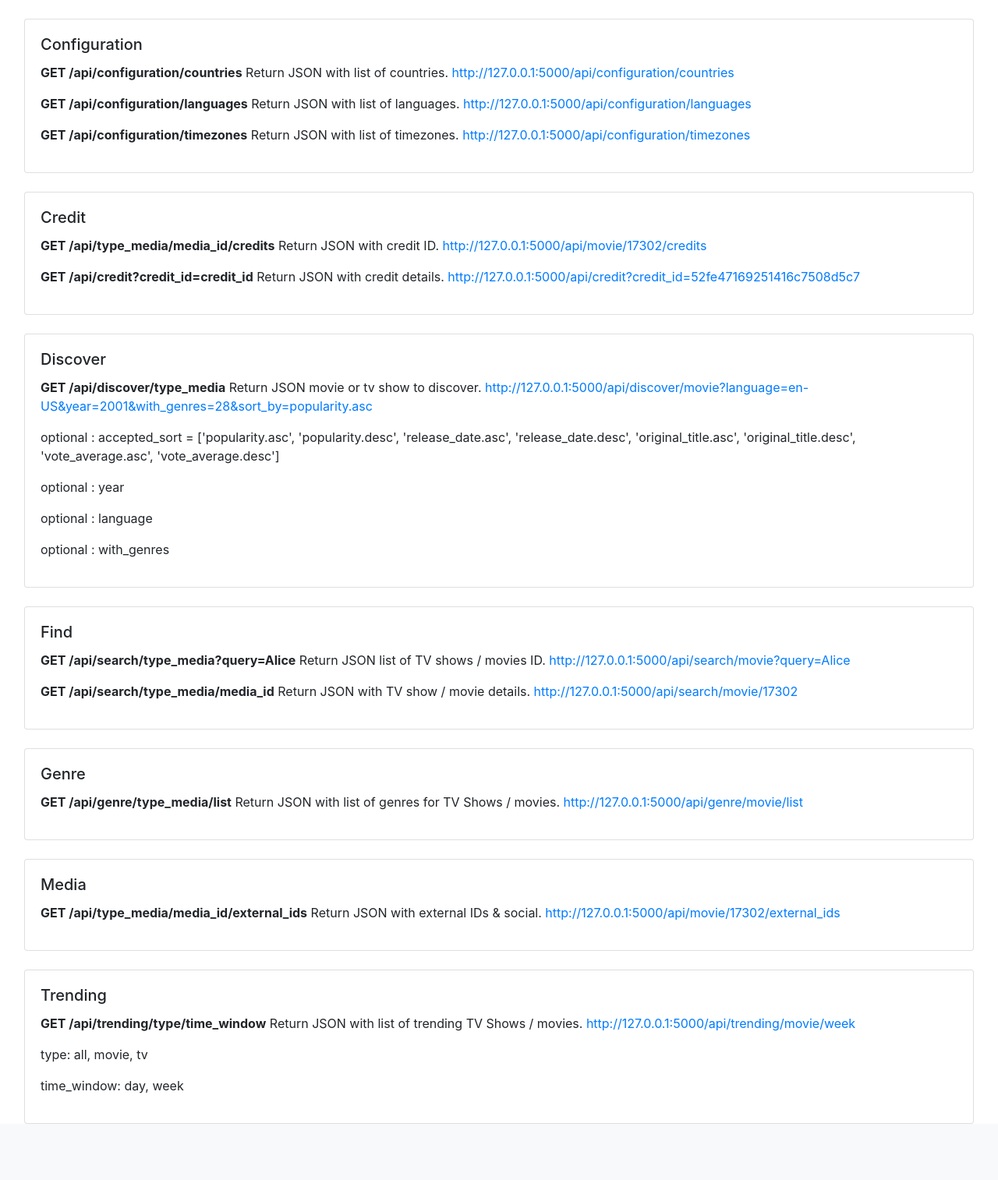
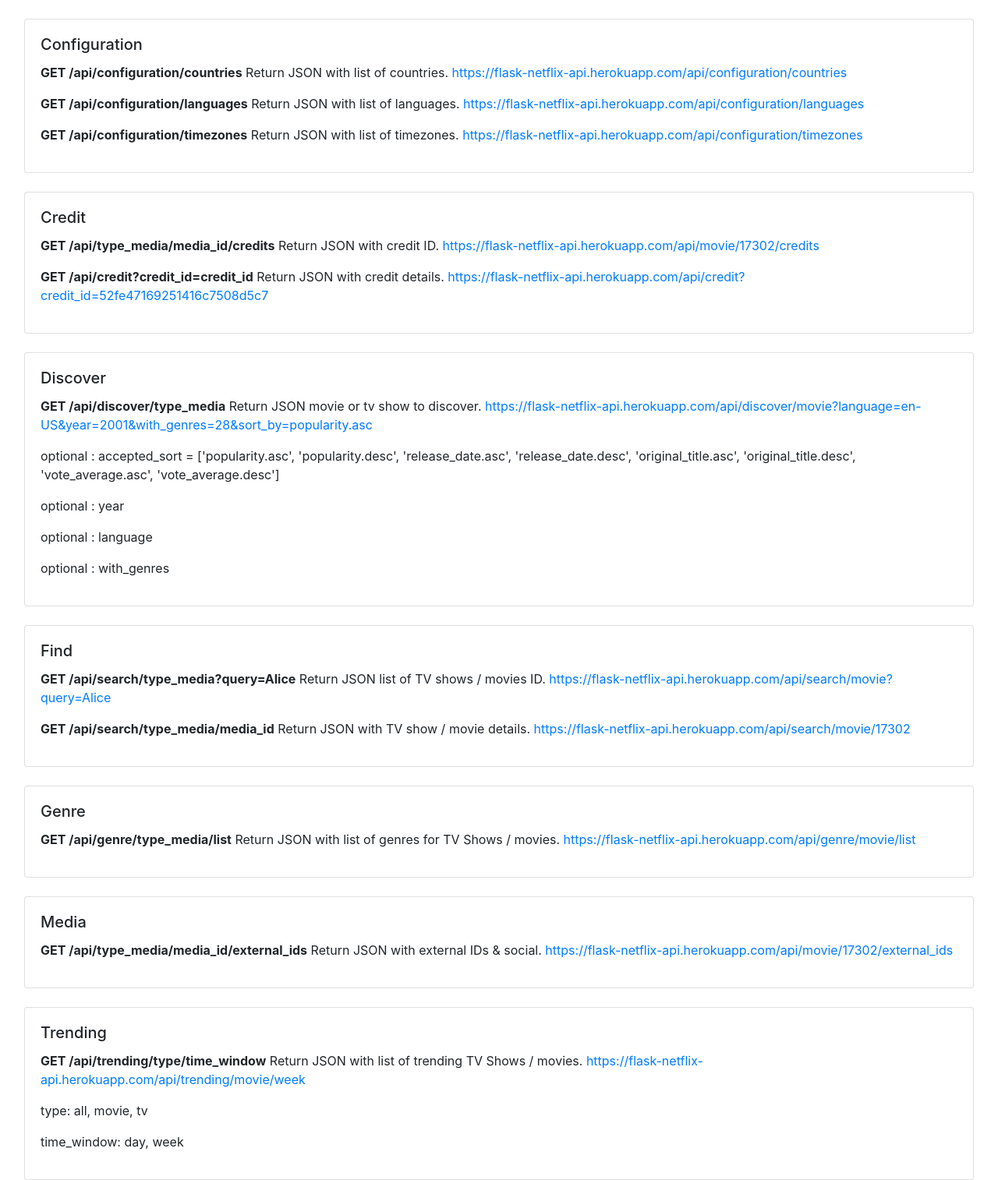
Before and after one commit to antoineGH/api_netflix, a Flask app: page / in a window 1280 px wide. Shown: the part 56-1570 px from the top of the page at 78% size. Before the commit the page ends 1498 px from the top, so only its background shows below. Run offline with Flask 2, Linux system fonts and the light colour scheme; some libraries are stand-ins or nearby versions.

Commit message:
update documentation url

```diff
--- a/templates/documentation.html
+++ b/templates/documentation.html
@@ -44,9 +44,9 @@
 					<div class="card">
 						<div class="card-body">
 							<h5 class="card-title">Configuration</h5>
-							<p><span style='font-weight: 675;'>GET /api/configuration/countries</span> Return JSON with list of countries. <a href="http://127.0.0.1:5000/api/configuration/countries" class="card-link">http://127.0.0.1:5000/api/configuration/countries</a></p>
-							<p><span style='font-weight: 675;'>GET /api/configuration/languages</span> Return JSON with list of languages. <a href="http://127.0.0.1:5000/api/configuration/languages" class="card-link">http://127.0.0.1:5000/api/configuration/languages</a></p>
-							<p><span style='font-weight: 675;'>GET /api/configuration/timezones</span> Return JSON with list of timezones. <a href="http://127.0.0.1:5000/api/configuration/timezones" class="card-link">http://127.0.0.1:5000/api/configuration/timezones</a></p>
+							<p><span style='font-weight: 675;'>GET /api/configuration/countries</span> Return JSON with list of countries. <a href="https://flask-netflix-api.herokuapp.com/api/configuration/countries" class="card-link">https://flask-netflix-api.herokuapp.com/api/configuration/countries</a></p>
+							<p><span style='font-weight: 675;'>GET /api/configuration/languages</span> Return JSON with list of languages. <a href="https://flask-netflix-api.herokuapp.com/api/configuration/languages" class="card-link">https://flask-netflix-api.herokuapp.com/api/configuration/languages</a></p>
+							<p><span style='font-weight: 675;'>GET /api/configuration/timezones</span> Return JSON with list of timezones. <a href="https://flask-netflix-api.herokuapp.com/api/configuration/timezones" class="card-link">https://flask-netflix-api.herokuapp.com/api/configuration/timezones</a></p>
 						</div>
 					</div>
 				</div>
@@ -58,8 +58,8 @@
 					<div class="card">
 						<div class="card-body">
 							<h5 class="card-title">Credit</h5>
-                            <p><span style='font-weight: 675;'>GET /api/type_media/media_id/credits</span> Return JSON with credit ID. <a href="http://127.0.0.1:5000/api/movie/17302/credits" class="card-link">http://127.0.0.1:5000/api/movie/17302/credits</a></p>
-                            <p><span style='font-weight: 675;'>GET /api/credit?credit_id=credit_id</span> Return JSON with credit details. <a href="http://127.0.0.1:5000/api/credit?credit_id=52fe47169251416c7508d5c7" class="card-link">http://127.0.0.1:5000/api/credit?credit_id=52fe47169251416c7508d5c7</a></p>
+                            <p><span style='font-weight: 675;'>GET /api/type_media/media_id/credits</span> Return JSON with credit ID. <a href="https://flask-netflix-api.herokuapp.com/api/movie/17302/credits" class="card-link">https://flask-netflix-api.herokuapp.com/api/movie/17302/credits</a></p>
+                            <p><span style='font-weight: 675;'>GET /api/credit?credit_id=credit_id</span> Return JSON with credit details. <a href="https://flask-netflix-api.herokuapp.com/api/credit?credit_id=52fe47169251416c7508d5c7" class="card-link">https://flask-netflix-api.herokuapp.com/api/credit?credit_id=52fe47169251416c7508d5c7</a></p>
 						</div>
 					</div>
 				</div>
@@ -71,7 +71,7 @@
 					<div class="card">
 						<div class="card-body">
 							<h5 class="card-title">Discover</h5>
-                            <p><span style='font-weight: 675;'>GET /api/discover/type_media</span> Return JSON movie or tv show to discover. <a href="http://127.0.0.1:5000/api/discover/movie?language=en-US&year=2001&with_genres=28&sort_by=popularity.asc" class="card-link">http://127.0.0.1:5000/api/discover/movie?language=en-US&year=2001&with_genres=28&sort_by=popularity.asc</a></p>
+                            <p><span style='font-weight: 675;'>GET /api/discover/type_media</span> Return JSON movie or tv show to discover. <a href="https://flask-netflix-api.herokuapp.com/api/discover/movie?language=en-US&year=2001&with_genres=28&sort_by=popularity.asc" class="card-link">https://flask-netflix-api.herokuapp.com/api/discover/movie?language=en-US&year=2001&with_genres=28&sort_by=popularity.asc</a></p>
                             <p>optional : accepted_sort = ['popularity.asc', 'popularity.desc', 'release_date.asc', 'release_date.desc',  'original_title.asc', 'original_title.desc', 'vote_average.asc', 'vote_average.desc']</p>
                             <p>optional : year</p>
                             <p>optional : language</p>
@@ -87,8 +87,8 @@
 					<div class="card">
 						<div class="card-body">
 							<h5 class="card-title">Find</h5>
-                            <p><span style='font-weight: 675;'>GET /api/search/type_media?query=Alice</span> Return JSON list of TV shows / movies ID. <a href="http://127.0.0.1:5000/api/search/movie?query=Alice" class="card-link">http://127.0.0.1:5000/api/search/movie?query=Alice</a></p>
-                            <p><span style='font-weight: 675;'>GET /api/search/type_media/media_id</span> Return JSON with TV show / movie details. <a href="http://127.0.0.1:5000/api/search/movie/17302" class="card-link">http://127.0.0.1:5000/api/search/movie/17302</a></p>
+                            <p><span style='font-weight: 675;'>GET /api/search/type_media?query=Alice</span> Return JSON list of TV shows / movies ID. <a href="https://flask-netflix-api.herokuapp.com/api/search/movie?query=Alice" class="card-link">https://flask-netflix-api.herokuapp.com/api/search/movie?query=Alice</a></p>
+                            <p><span style='font-weight: 675;'>GET /api/search/type_media/media_id</span> Return JSON with TV show / movie details. <a href="https://flask-netflix-api.herokuapp.com/api/search/movie/17302" class="card-link">https://flask-netflix-api.herokuapp.com/api/search/movie/17302</a></p>
 						</div>
 					</div>
 				</div>
@@ -100,7 +100,7 @@
 					<div class="card">
 						<div class="card-body">
 							<h5 class="card-title">Genre</h5>
-                            <p><span style='font-weight: 675;'>GET /api/genre/type_media/list</span> Return JSON with list of genres for TV Shows / movies. <a href="http://127.0.0.1:5000/api/genre/movie/list" class="card-link">http://127.0.0.1:5000/api/genre/movie/list</a></p>
+                            <p><span style='font-weight: 675;'>GET /api/genre/type_media/list</span> Return JSON with list of genres for TV Shows / movies. <a href="https://flask-netflix-api.herokuapp.com/api/genre/movie/list" class="card-link">https://flask-netflix-api.herokuapp.com/api/genre/movie/list</a></p>
 						</div>
 					</div>
 				</div>
@@ -112,7 +112,7 @@
 					<div class="card">
 						<div class="card-body">
 							<h5 class="card-title">Media</h5>
-                            <p><span style='font-weight: 675;'>GET /api/type_media/media_id/external_ids</span> Return JSON with external IDs & social. <a href="http://127.0.0.1:5000/api/movie/17302/external_ids" class="card-link">http://127.0.0.1:5000/api/movie/17302/external_ids</a></p>
+                            <p><span style='font-weight: 675;'>GET /api/type_media/media_id/external_ids</span> Return JSON with external IDs & social. <a href="https://flask-netflix-api.herokuapp.com/api/movie/17302/external_ids" class="card-link">https://flask-netflix-api.herokuapp.com/api/movie/17302/external_ids</a></p>
 						</div>
 					</div>
 				</div>
@@ -124,7 +124,7 @@
 					<div class="card">
 						<div class="card-body">
 							<h5 class="card-title">Trending</h5>
-                            <p><span style='font-weight: 675;'>GET /api/trending/type/time_window</span> Return JSON with list of trending TV Shows / movies. <a href="http://127.0.0.1:5000/api/trending/movie/week" class="card-link">http://127.0.0.1:5000/api/trending/movie/week</a></p>
+                            <p><span style='font-weight: 675;'>GET /api/trending/type/time_window</span> Return JSON with list of trending TV Shows / movies. <a href="https://flask-netflix-api.herokuapp.com/api/trending/movie/week" class="card-link">https://flask-netflix-api.herokuapp.com/api/trending/movie/week</a></p>
                             <p>type: all, movie, tv</p>
                             <p>time_window: day, week</p>
 						</div>
```
